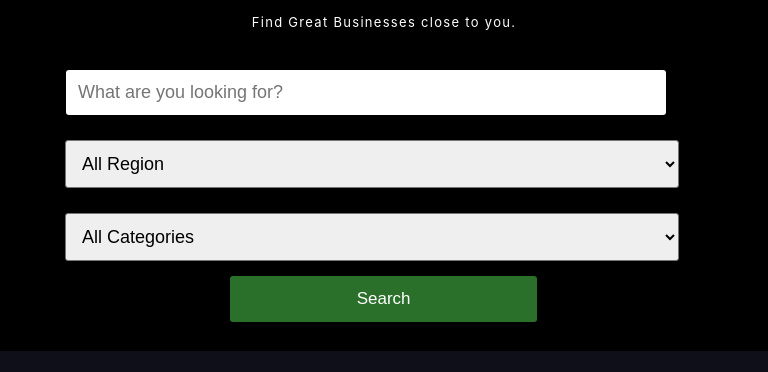
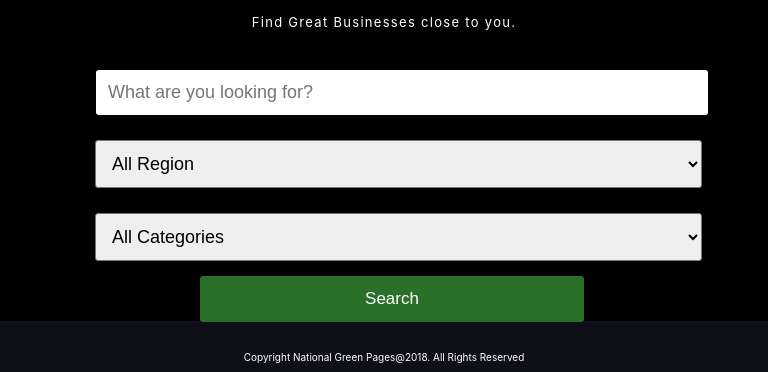
Before and after one commit to Qayyumah/National-green-pages, a React (Create React App) app: page / in a window 768 px wide. Shown: the part 389-761 px from the top of the page. Built offline with nearby package versions, Linux system fonts and the light colour scheme.

Commit message:
edit css

```diff
--- a/src/css/Body.css
+++ b/src/css/Body.css
@@ -33,15 +33,17 @@
     font-size: 18px;
     border-radius: 3px;
     width: 15%;
+
     @media (max-width:768px){
-        margin: 10px 45px;
+        margin: 10px 40px;
         width: 76%;
     }
 
-    @media (min-width: 500px) and (max-width:768px){
-        width: 80%;
-        margin: 10px 65px;
+    @media (min-width: 768px) and (max-width:1024px){
+        width: 79%;
+        margin: 10px 95px;
     }
+
 }
 .inputs{
     display: flex;
@@ -50,7 +52,11 @@
     margin-top: 30px;
     justify-content: center;
 
-    @media (max-width:768px){
+    @media(max-width: 768px){
+        flex-direction: column;
+        gap: 5px;
+    }
+    @media (min-width: 768px) and (max-width: 1024px){
         flex-direction: column;
         gap: 5px;
     }
@@ -62,17 +68,15 @@
     border-radius: 3px;
     width: 15%;
 
+    /*mobile*/
     @media (max-width: 768px){
-        display: flex;
-        flex-direction: column;
-        width: 75%;
-        margin: 10px 45px;
+        width: 69%;
+        margin: 10px 40px;
     }
 
-
-    @media (min-width: 500px) and (max-width:768px){
-        /* width: 76.5%; */
-        margin: 10px 66px;
+    @media (min-width: 768px) and (max-width:1024px){
+        width: 76.5%;
+        margin: 10px 96px;
     }
 }
 .inputs button{
@@ -86,16 +90,15 @@
     margin-left: 20px;
 
 
-    @media (max-width: 767px){
+    @media (max-width: 768px){
         width: 50%;
         padding: 13px 0px;
-        margin: 0 90px;
+        margin: 0 85px;
         margin-bottom: 70px;
     }
 
-    @media (min-width: 500px) and (max-width:768px){
-        width: 40%;
-        margin: 0 230px;
-        margin-bottom: 30px;
+    @media (min-width: 768px) and (max-width: 1024px){
+        margin: 0 200px;
+        width: 50%;
     }
 }
--- a/src/css/Style.css
+++ b/src/css/Style.css
@@ -35,8 +35,15 @@
     @media (max-width: 768px){
         display: none;
     }
+
+    @media (min-width: 769px) and (max-width: 1024px){
+        font-size: 12px;
+        margin: 10px 20px;
+
+    }
 }
 .firstHeaderLink select{
+    background: #ffffff;
     border: none;
     color: rgb(54, 221, 54);
     font-weight: 400;
@@ -50,6 +57,8 @@
     @media (max-width:767px){
         display: none;
     }
+
+
 }
 .secondHeader a{
     text-decoration-line: none;
@@ -61,5 +70,9 @@
         font-size: 10px;
         padding: 5px 10px;
     }
+    @media (min-width: 769px) and (max-width: 1024px){
+        font-size: 10px;
+        padding: 5px 8px;
+    }
 
 }
```
